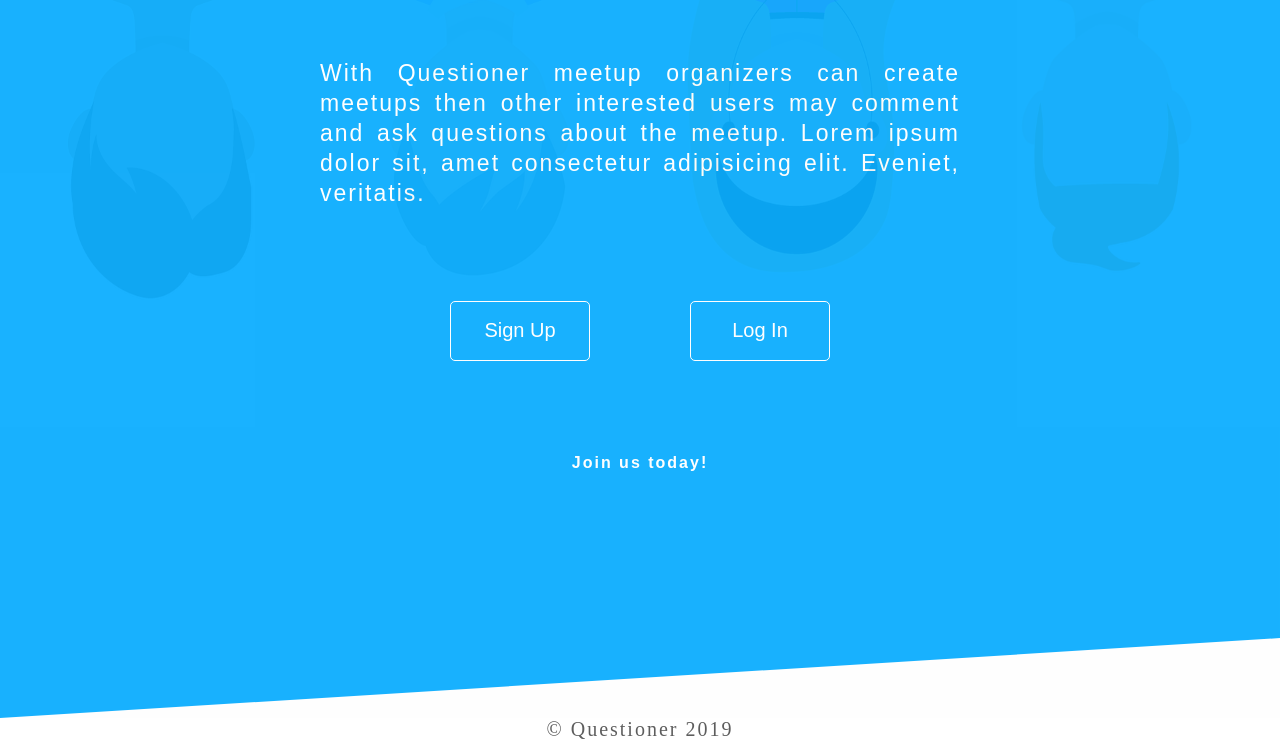
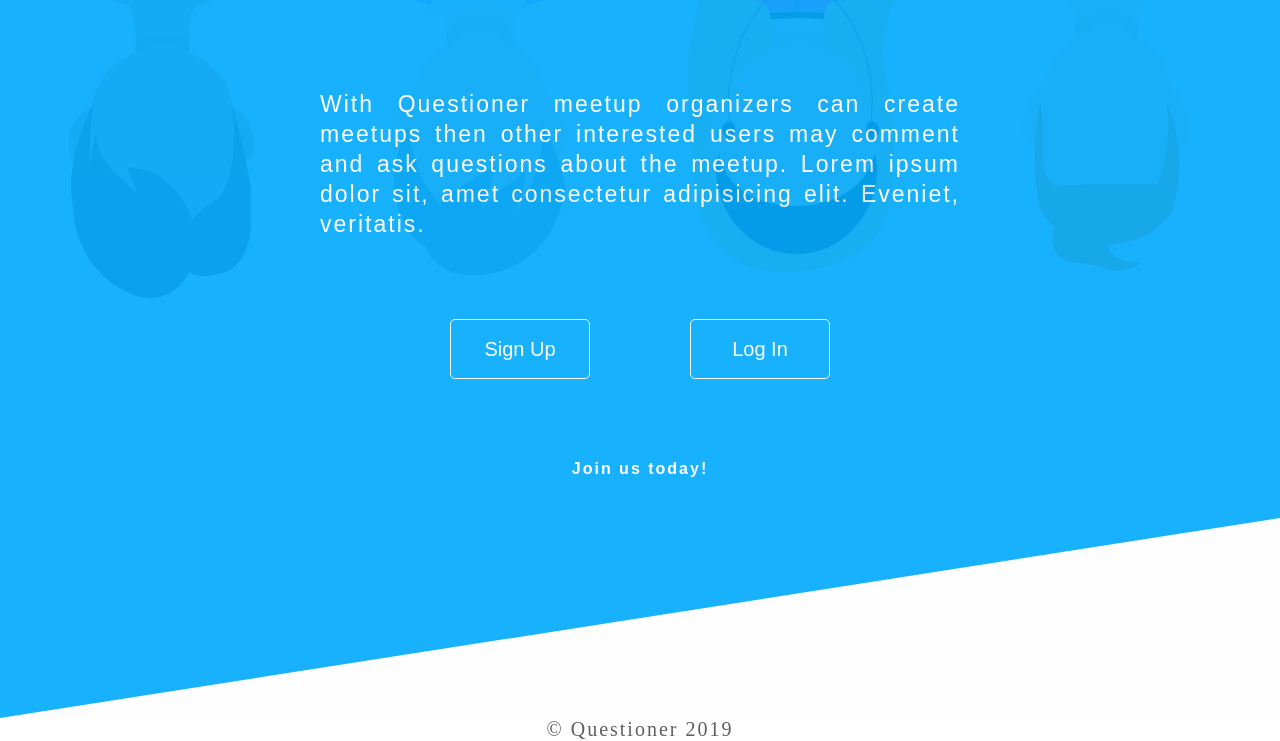
Before and after one commit to Dave-mash/Questioner, a plain HTML site: page UI/Templates/index.html in a window 1280 px wide. Shown: the part 82-823 px from the top of the page. Drawn offline with Linux system fonts and the light colour scheme.

Commit message:
minor tweaks on the background style

```diff
--- a/UI/CSS/index.css
+++ b/UI/CSS/index.css
@@ -75,6 +75,7 @@ h1 img {
 }
 
 .questioner-details p {
+    margin-top: 50px;
     letter-spacing: 2px;
     font-size: 23px;
     line-height: 30px;
@@ -118,7 +119,7 @@ button a {
 #background_img {
     position: absolute;
     top: 0;
-    opacity: .6;
+    opacity: .9;
     width: 100vw;
     height: 100vh;
     transform: rotate(180deg)
@@ -248,9 +249,8 @@ footer {
     }
 
     .assymetric {
-        height: 8vh;
         border-left: 100vw solid #00AAFF;
-        border-bottom: 10vh solid #fff;
+        border-bottom: 25vh solid #fff;
     }
 
     .questioner-details {
```
